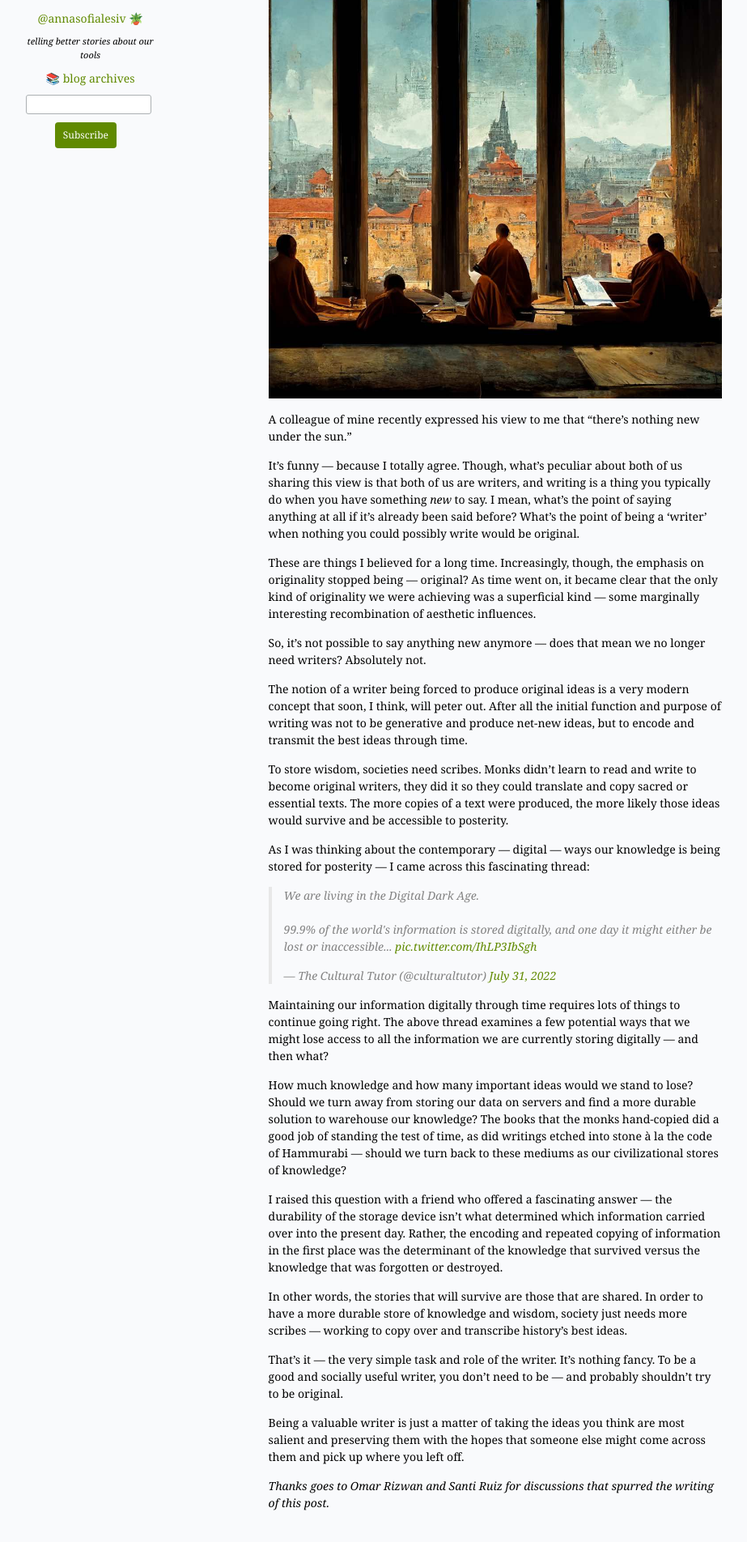
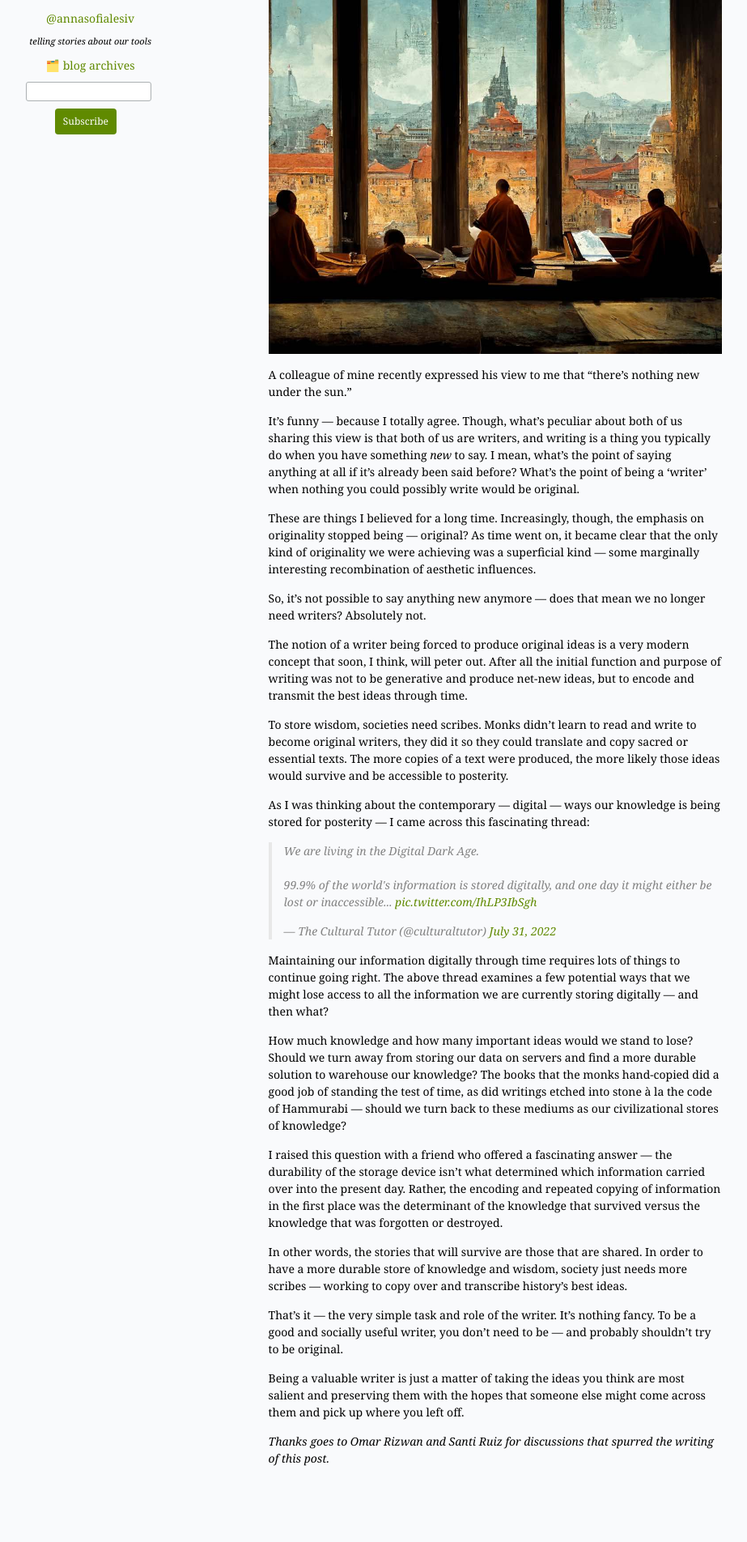
Before and after one commit to asofs/asofs.github.io, a Jekyll site: the page built from _posts/2022-08-10-the-role-of-the-writer.md, in a window 1280 px wide, cut to the strip 224-2150 px from the top of the page. Shown: the top 1904 px of the strip at 81% size, without its empty margins (138-1061 px from the left). Built offline with Jekyll 4.4.1, drawn with Linux system fonts in a browser that asks for light colours; comment, search, counter and statistics services are not loaded; after the commit the page ends 2095 px from its top, so only the background shows below that.

Commit message:
aesthetic changes

```diff
--- a/_layouts/default.html
+++ b/_layouts/default.html
@@ -13,12 +13,15 @@
           <a href="/">
             <img id="lilpic" src="https://upload.wikimedia.org/wikipedia/commons/thumb/1/13/Suprematist_Composition_-_Kazimir_Malevich.jpg/1280px-Suprematist_Composition_-_Kazimir_Malevich.jpg">
           </a>
-          <a href="https://twitter.com/annasofialesiv">@annasofialesiv 🪴</a>
-          <p class="descript" style="font-size: 11px">telling better stories about our tools
+          <a href="https://twitter.com/annasofialesiv">@annasofialesiv</a>
+          <p class="descript" style="font-size: 11px">telling stories about our tools
           </p>
           <a id="archives" href="/archives">
-            📚 blog archives
+            🗂️ blog archives
           </a>
+          <!-- <a id="archives" href="/me">
+            🎨 about
+          </a> -->
           <!-- Begin Mailchimp Signup Form -->
           <style type="text/css">
             #mc_embed_signup form {display:block; position:relative; text-align:left; padding:0 70px 0 70px}
--- a/_sass/minima/_layout.scss
+++ b/_sass/minima/_layout.scss
@@ -298,7 +298,8 @@
  * Posts
  */
 .post-header {
-  margin-bottom: $spacing-unit;
+  margin-bottom: -40px;
+  // $spacing-unit;
 }
 
 .post-title,
--- a/archive.html
+++ b/archive.html
@@ -1,6 +1,6 @@
 ---
 layout: page
-title: archives
+title: Blog Archives 🗂️
 permalink: /archives/
 ---
 {% for post in site.posts  %}
```
Also changed, not shown: Gemfile.lock, 1 other file.
